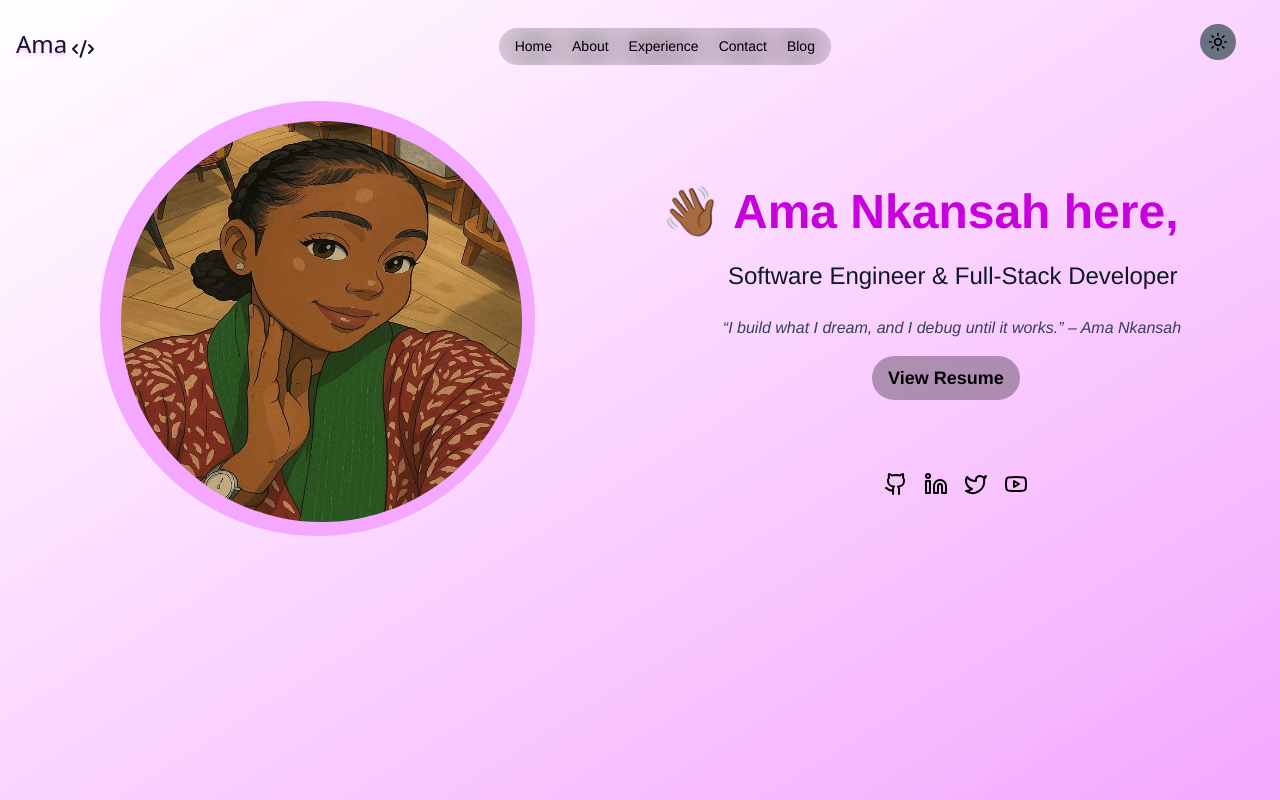
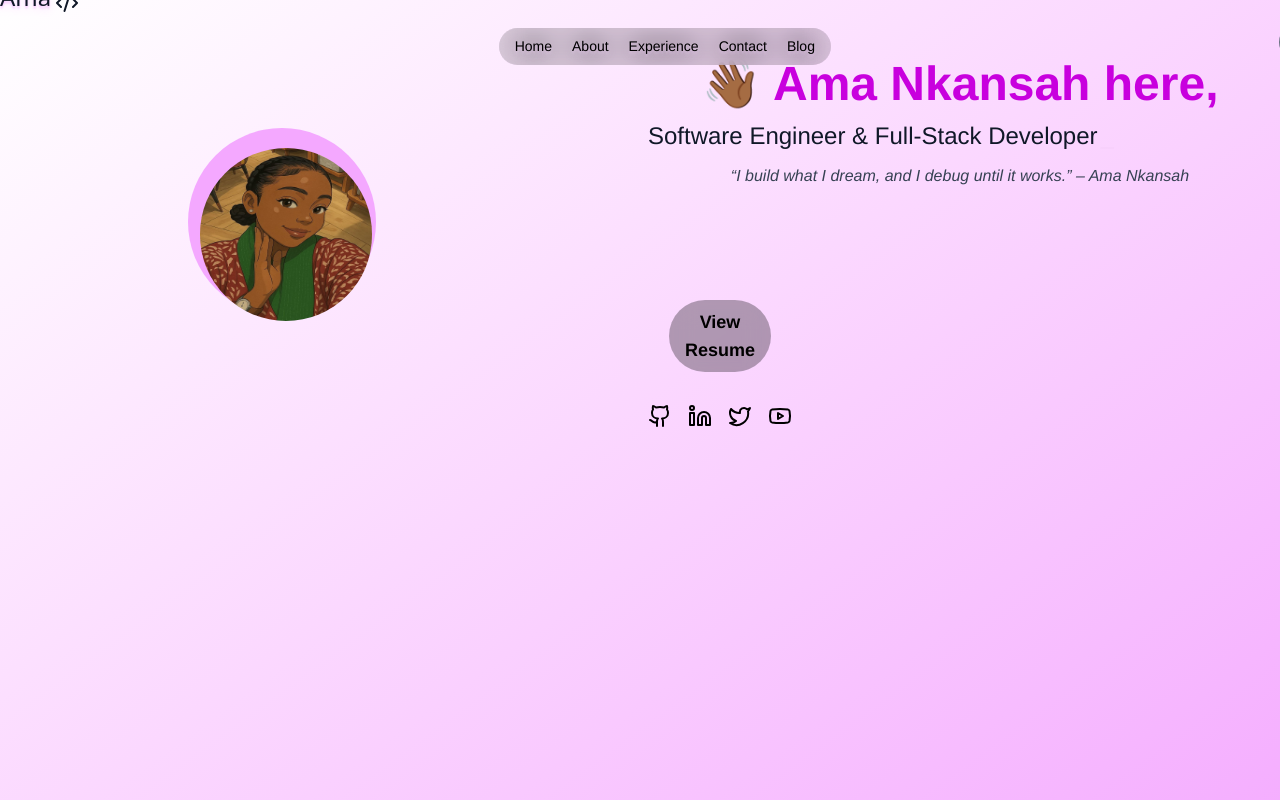
Before and after one commit to Ama-Nkansah/Personal_Website, a React (Vite) app in the folder frontend/: page / in a window 1280 px wide. Built offline with nearby package versions, Linux system fonts and the light colour scheme; a web font is replaced by a local one.

Commit message:
fix smaller screen home and about

```diff
--- a/frontend/src/components/common/Navbar.jsx
+++ /dev/null
@@ -1,15 +0,0 @@
-import { cn } from "@/lib/utils";
-import '../../index.css';
-
-export const Navbar = () => {
-  return (
-  <div>
-    <nav className={cn("z-10 top-7 left-1/3 translate-x-18 fixed md:flex items-center gap-5 rounded-full py-2 px-4 backdrop-blur-md bg-black/5 text-black dark:bg-fuchsia-200  transition-all duration-300 border-zinc-500 hidden  ")}>
-      <a href="/" className="nav-link hover:text-fuchsia-200 transition-colors duration-100 dark:hover:text-fuchsia-900 text-shadow-lg/20 text-shadow-fuchsia-200 dark:text-shadow-none ">Home</a>
-      <a href="/about" className="nav-link hover:text-fuchsia-200 transition-colors duration-100 dark:hover:text-fuchsia-900 text-shadow-lg/20 text-shadow-fuchsia-200 dark:text-shadow-none">About</a>
-      <a href="/experience" className="nav-link hover:text-fuchsia-200 transition-colors duration-100 dark:hover:text-fuchsia-900 text-shadow-lg/20 text-shadow-fuchsia-200 dark:text-shadow-none">Experience</a>
-      <a href="/contact" className="nav-link hover:text-fuchsia-200 transition-colors duration-100 dark:hover:text-fuchsia-900 text-shadow-lg/20 text-shadow-fuchsia-200 dark:text-shadow-none">Contact</a>
-      <a href="/blog" className="nav-link hover:text-fuchsia-200 transition-colors duration-100 dark:hover:text-fuchsia-900 text-shadow-lg/20 text-shadow-fuchsia-200 dark:text-shadow-none">Blog</a>
-    </nav>
-   </div>
-    )};
--- a/frontend/src/components/common/button.jsx
+++ b/frontend/src/components/common/button.jsx
@@ -1,7 +1,7 @@
 
 export default function Button () {
   return (
-<button className="backdrop-blur-md bg-black/30 dark:bg-fuchsia-200 transition-all duration-300 border-zinc-500 mx-38 my-18 md:m-28 md:px-4 p-2 rounded-full -translate-y-24 md:-translate-y-120 md:translate-x-190 order-3">
+<button className="backdrop-blur-md bg-black/30 dark:bg-fuchsia-200 transition-all duration-300 border-zinc-500 md:px-4 p-2 rounded-full order-3">
   <a href="#" className="text-sm md:text-lg font-semibold text-black hover:text-fuchsia-200 dark:hover:text-fuchsia-900 ease-in-out ">View Resume</a>
 </button>
 )};
--- a/frontend/src/components/common/menu.jsx
+++ b/frontend/src/components/common/menu.jsx
@@ -27,7 +27,7 @@ const [isOpen, setIsOpen] = useState(false);
     </div>
 
 
-     <div className="absolute m-2 left-92 top-2 md:hidden z-90">
+     <div className="md:hidden z-90">
       <button
        onClick={() => setIsOpen(!isOpen)}
 
--- a/frontend/src/components/common/my-logo.jsx
+++ b/frontend/src/components/common/my-logo.jsx
@@ -3,7 +3,7 @@ import { Link } from 'react-router-dom';
 
 export const Logo = () => {
   return (
-<div className="container -translate-y-8 flex items-center px-4 gap-2">
+<div className="md:-translate-y-8 md:flex md:items-center Md:px-4 gap-2">
       <Link to="/" className="flex items-center gap-1 dark:text-fuchsia-200">
         <span>
           <span className="md:text-2xl text-glow text-foreground stroke-black text-shadow-lg/20 text-shadow-fuchsia-400 dark:text-shadow-none" style={{ fontFamily: "Rubik Bubbles, system-ui", fontStyle:"normal" }}>
--- /dev/null
+++ b/frontend/src/components/common/navbar.jsx
@@ -0,0 +1,16 @@
+import {Navbar} from "../common/menu.jsx";
+import { ThemeToggle } from "../home/ThemeToggle.jsx";
+import { Logo } from "./my-logo.jsx";
+
+
+const FullNavbar = ()=>{
+  return(
+    <div className="md:hidden flex  flex-row justify-between">
+      <Logo/>
+      <ThemeToggle/>
+      <Navbar/>
+    </div>
+  );
+}
+
+export default FullNavbar;
--- a/frontend/src/components/common/socials.jsx
+++ b/frontend/src/components/common/socials.jsx
@@ -2,34 +2,34 @@ import { Github, Linkedin, Twitter,Youtube }  from "lucide-react";
 
 export function SocialIcons(){
 return(
-<div className="flex gap-4 -translate-x-46 translate-y-14  md:-translate-x-1 md:-translate-y-80 md:justify-center mt-4 order-4">
+<div className="flex gap-4 md:justify-center mt-4 order-4">
   <a
     href="https://github.com/Ama-Nkansah"
     target="_blank"
     rel="noopener noreferrer"
   >
-    <Github className=" w-5 h-5 md:w-6 md:h-6 text-black dark:text-white hover:text-fuchsia-600 dark:hover:text-fuchsia-300 transition -translate-y-54 translate-x-80" />
+    <Github className=" w-5 h-5 md:w-6 md:h-6 text-black dark:text-white hover:text-fuchsia-600 dark:hover:text-fuchsia-300 transition" />
   </a>
   <a
     href="https://www.linkedin.com/in/ama-nkansah/"
     target="_blank"
     rel="noopener noreferrer"
   >
-    <Linkedin className="w-5 h-5 md:w-6 md:h-6  text-black dark:text-white hover:text-fuchsia-600 dark:hover:text-fuchsia-300  transition -translate-y-54 translate-x-80" />
+    <Linkedin className="w-5 h-5 md:w-6 md:h-6  text-black dark:text-white hover:text-fuchsia-600 dark:hover:text-fuchsia-300  transition" />
   </a>
  < a
     href="https://twitter.com/AmaNkansah"
     target="_blank"
     rel="noopener noreferrer"
   >
-    <Twitter className="w-5 h-5 md:w-6 md:h-6 text-black dark:text-white hover:text-fuchsia-600 dark:hover:text-fuchsia-300 transition -translate-y-54 translate-x-80" />
+    <Twitter className="w-5 h-5 md:w-6 md:h-6 text-black dark:text-white hover:text-fuchsia-600 dark:hover:text-fuchsia-300 transition" />
   </a>
   < a
     href="https://www.youtube.com/@techbants"
     target="_blank"
     rel="noopener noreferrer"
   >
-    <Youtube className="w-5 h-5 md:w-6 md:h-6 text-black dark:text-white hover:text-fuchsia-600 dark:hover:text-fuchsia-300 transition -translate-y-54 translate-x-80" />
+    <Youtube className="w-5 h-5 md:w-6 md:h-6 text-black dark:text-white hover:text-fuchsia-600 dark:hover:text-fuchsia-300 transition" />
   </a>
 </div>
 )};
--- a/frontend/src/components/home/Hero.jsx
+++ b/frontend/src/components/home/Hero.jsx
@@ -4,13 +4,18 @@ import  Title from "../home/TypewriterTitle";
 import {SocialIcons} from "../common/socials";
 import Button from "../common/button";
 import {Logo} from "../common/my-logo";
+import { ThemeToggle } from "../home/ThemeToggle";
 
 
 function Hero(){
   return (
-    <div>
-      <Logo/>
-        <div className="md:-translate-y-15 mb-19 flex order-1 md:block justify-center">
+    <section>
+    <div className="md:grid md:grid-cols-2 justify-center">
+      <div className="hidden md:flex">
+         <Logo/>
+         <ThemeToggle/>
+      </div>
+        <div className="md:col-start-1 md:col-end-2 ml-22 mb-6">
           {/* Outer Circle */}
           <motion.div className=" w-54 aspect-square bg-fuchsia-300 dark:bg-fuchsia-200 rounded-full z-30
               md:w-[34%] md:translate-y-15 md:translate-x-25"
@@ -24,27 +29,30 @@ function Hero(){
               animate={{ scale: 1, opacity: 1 }}
                 transition={{ delay: 0.8, duration: 0.8, ease: "easeOut" }}>
               <img src={myImage} alt="my-picture" className="w-49 aspect-square mt-2 rounded-full mx-auto
-                  md:w-[92%] md:translate-y-5 md:translate-x-1"/>
+                  md:w-[92%] translate-y-2 md:translate-y-5 md:translate-x-1"/>
             </motion.div>
           </motion.div>
      </div>
 
-      <div className="text-center md:-translate-y-6 md:text-left order-2 -translate-y-9 md:mt-0">
-          <h1 className=" text-3xl mb-7 md:mb-0 font-bold text-fuchsia-600 dark:text-fuchsia-300
-            md:text-5xl text-center md:-translate-y-100 md:translate-x-70">
+      <div className="text-center md:text-left col-start-2 col-end-3 md:mt-0">
+          <h1 className=" text-3xl mb-3 font-bold text-fuchsia-600 dark:text-fuchsia-300
+            md:text-5xl text-center">
             👋🏾 Ama Nkansah here,
           </h1>
-          <h2 className="text-base px-2 mb-3 md:mb-0 md:text-2xl md:-translate-y-94 md:translate-x-180">
+          <h2 className="text-base px-2 mb-3 md:text-2xl">
             Software Engineer & <Title/>
           </h2>
-          <p className="text-center text-sm md:text-base italic mt-2 text-gray-700 dark:text-gray-300 md:-translate-y-90 md:translate-x-78">
+          <p className="text-center text-sm md:text-base italic mt-2 text-gray-700 dark:text-gray-300 ">
             “I build what I dream, and I debug until it works.” – Ama Nkansah
           </p>
       </div>
 
-      <Button />
-      <SocialIcons/>
+          <div className="flex flex-col pt-5 md:gap-4 md:ml-180 md:mb-120 justify-center items-center pb-6">
+            <Button />
+            <SocialIcons/>
+          </div>
   </div>
+  </section>
 
   )
 }
--- a/frontend/src/components/home/ThemeToggle.jsx
+++ b/frontend/src/components/home/ThemeToggle.jsx
@@ -10,7 +10,7 @@ export const ThemeToggle = () => {
       <button
         onClick={toggleTheme}
         className={cn(
-          "sticky top-5 -translate-y-2 translate-x-85 md:translate-y-0 md:translate-x-300 right-4 p-2 mt-6 rounded-full transition-colors duration-300 bg-gray-500",
+          "sticky top-5 md:translate-x-300 right-4 p-2 md:mt-6 rounded-full transition-colors duration-300 bg-gray-500",
           "focus:outline-1 z-50 dark:outline-fuchsia-200"
         )}
       >
--- a/frontend/src/pages/Home.jsx
+++ b/frontend/src/pages/Home.jsx
@@ -1,12 +1,13 @@
 import { ThemeToggle } from "../components/home/ThemeToggle";
 import { Hero } from "../components/home/Hero";
+import FullNavbar from "../components/common/navbar";
 
 export const Home = () => {
 
   return (
-    <div className="h-screen bg-gradient-to-br from-white to-fuchsia-300 text-gray-900 dark:bg-none dark:bg-[#21292c] dark:text-gray-100 " id="home">
-        <ThemeToggle/>
-        <Hero />
+    <div className="h-full bg-gradient-to-br from-white to-fuchsia-300 text-gray-900 dark:bg-none dark:bg-[#21292c] dark:text-gray-100 " id="home">
+      <FullNavbar />
+      <Hero />
     </div>
   );
 };
```
